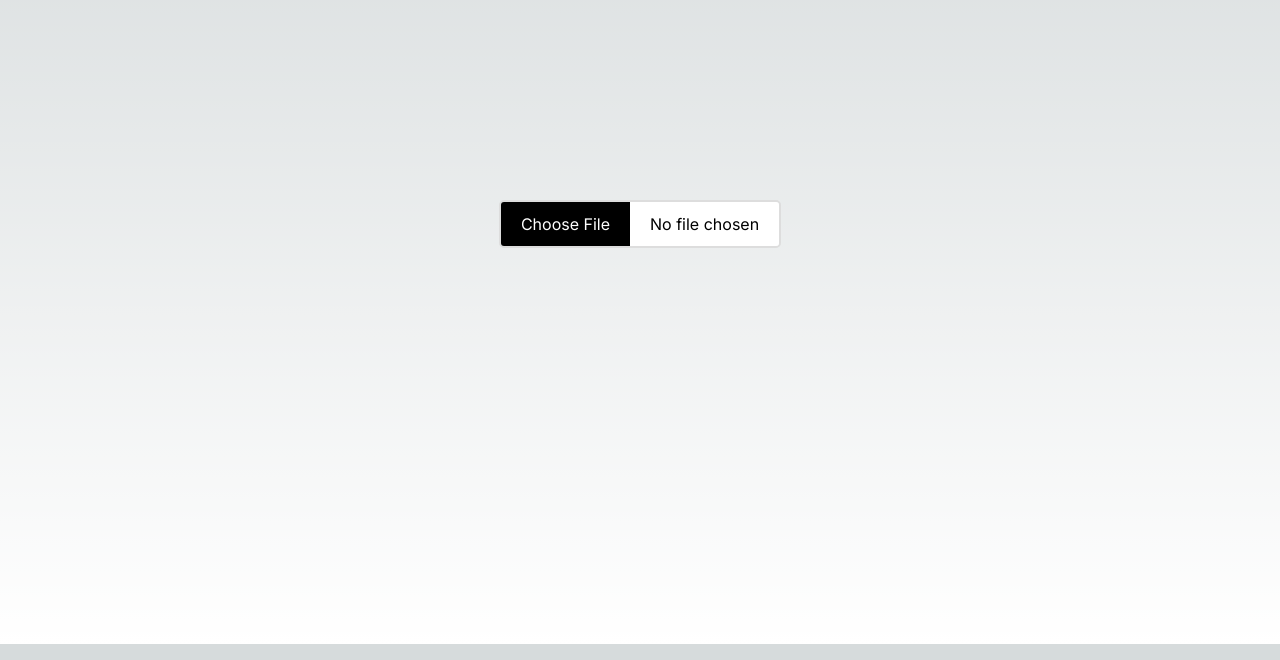
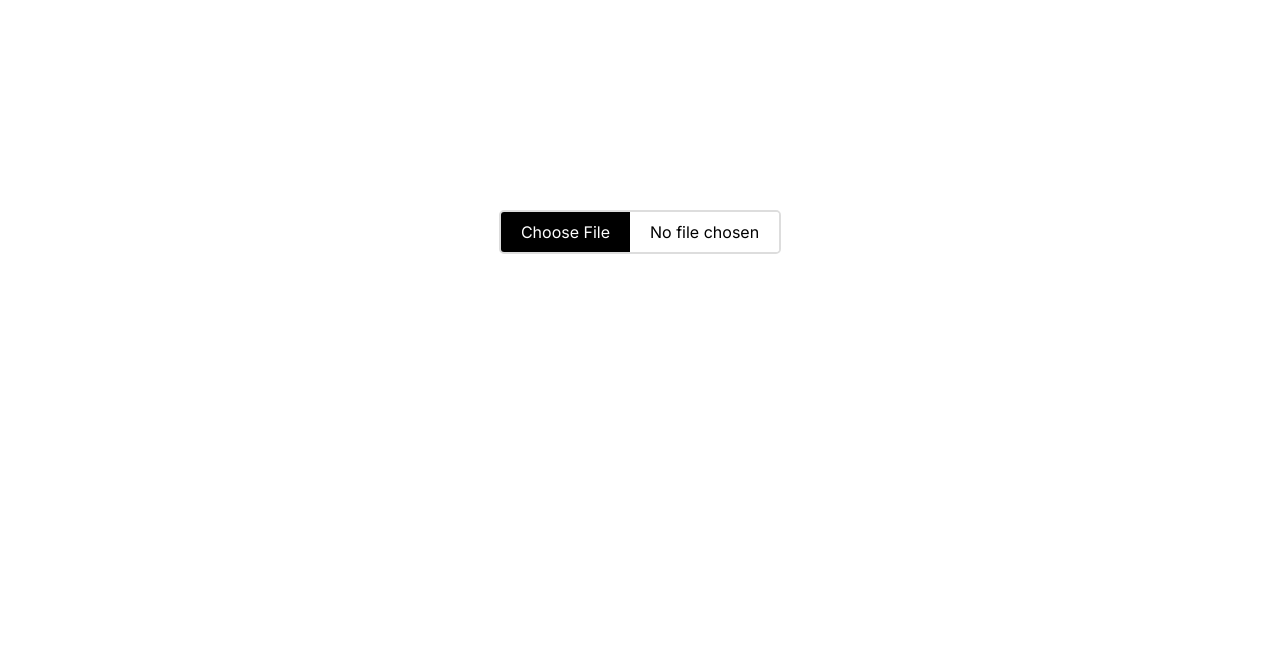
Before and after one commit to vivekprasad99/image-upload-assignment, a Next.js app: page / in a window 1280 px wide. Shown: the part 196-856 px from the top of the page. Built offline with nearby package versions, Linux system fonts and the light colour scheme; no server answers; the database is empty.

Commit message:
Implement Css for the UI

```diff
--- a/src/app/globals.css
+++ b/src/app/globals.css
@@ -1,33 +1,77 @@
-@tailwind base;
-@tailwind components;
-@tailwind utilities;
-
-:root {
-  --foreground-rgb: 0, 0, 0;
-  --background-start-rgb: 214, 219, 220;
-  --background-end-rgb: 255, 255, 255;
+.main-container {
+  display: flex;
+  flex-direction: column;
+  align-items: center;
+  padding: 20px;
 }
 
-@media (prefers-color-scheme: dark) {
-  :root {
-    --foreground-rgb: 255, 255, 255;
-    --background-start-rgb: 0, 0, 0;
-    --background-end-rgb: 0, 0, 0;
-  }
+.upload-container {
+  display: flex;
+  flex-direction: column;
+  align-items: center;
+  justify-content: center;
+  height: 100vh;
 }
-
-body {
-  color: rgb(var(--foreground-rgb));
-  background: linear-gradient(
-      to bottom,
-      transparent,
-      rgb(var(--background-end-rgb))
-    )
-    rgb(var(--background-start-rgb));
+.file-upload-wrapper {
+  display: flex;
+  align-items: center;
 }
-
-@layer utilities {
-  .text-balance {
-    text-wrap: balance;
-  }
+.file-input {
+  display: none;
 }
+.custom-file-input {
+  display: flex;
+  align-items: center;
+  border: 2px solid #ddd;
+  border-radius: 5px;
+  overflow: hidden;
+}
+.file-input-button {
+  background-color: #000;
+  color: #fff;
+  padding: 10px 20px;
+  cursor: pointer;
+}
+.file-input-label {
+  background-color: #fff;
+  padding: 10px 20px;
+}
+.preview-container {
+  display: flex;
+  flex-direction: column;
+  align-items: center;
+  margin-top: 10px;
+}
+.preview-image {
+  width: 300px;
+  height: 300px;
+  object-fit: cover;
+  border: 2px solid #ddd;
+  border-radius: 10px;
+  margin-bottom: 10px;
+}
+.upload-button {
+  background-color: #0070f3;
+  color: white;
+  border: none;
+  padding: 10px 20px;
+  border-radius: 5px;
+  cursor: pointer;
+  transition: background-color 0.3s;
+}
+.upload-button:hover {
+  background-color: #005bb5;
+}
+.loader-container {
+  display: flex;
+  align-items: center;
+  justify-content: center;
+  margin-top: 20px;
+}
+.message-container {
+  margin-top: 20px;
+}
+.upload-message {
+  font-size: 16px;
+  color: green;
+}
--- a/src/app/page.js
+++ b/src/app/page.js
@@ -2,43 +2,14 @@
 import { supabase } from "../../utils/supabase";
 import { useEffect, useState } from 'react';
 import { Oval } from 'react-loader-spinner';
-// import ImageUpload from './components/ImageUpload';
 
 export default function Home() {
-
-  const [images, setImages] = useState([]);
-
-  useEffect(() => {
-    const fetchImages = async () => {
-      const { data, error } = await supabase.from('images').select('*');
-      if (error) {
-        console.error('Error fetching images:', error);
-      } else {
-        console.log(data);
-        setImages(data);
-      }
-    };
-
-    fetchImages();
-  }, []);
-
-  const handleUpload = (url) => {
-    setImages((prevImages) => [...prevImages, { url }]);
-  };
 
   return (
     <main className="flex min-h-screen flex-col">
       <div className="main-container">
-      <ImageUpload onUpload={handleUpload}/>
+      <ImageUpload/>
     </div>
-    <style jsx>{`
-        .main-container {
-          display: flex;
-          flex-direction: column;
-          align-items: center;
-          padding: 20px;
-        }
-      `}</style>
     </main>
   );
 }
@@ -54,16 +25,12 @@ const ImageUpload=({ onUpload })=> {
     setSelectedFile(file);
     setImagePreview(URL.createObjectURL(file));
     setUploadMessage('');
-    console.log("hi");
-    console.log(file);
     const fileName = `${file.name}_${Date.now()}`;
-    console.log(fileName);
   };
 
   const handleImageUpload = async () => {
     if (!selectedFile) return;
     setIsLoading(true);
-    console.log("hello");
     const fileName = `${Date.now()}_${selectedFile.name}`;
     const { data, error } = await supabase.storage
       .from('images')
@@ -77,7 +44,6 @@ const ImageUpload=({ onUpload })=> {
       }
 
     const url = `${process.env.NEXT_PUBLIC_SUPABASE_URL}/storage/v1/object/public/images/${fileName}`;
-    console.log(url);
     const {success,failure} = await supabase.from('images').insert([{ url:url }]).select();
 
     if(failure)
@@ -124,78 +90,6 @@ const ImageUpload=({ onUpload })=> {
           <p className="upload-message">{uploadMessage}</p>
         </div>
       )}
-      <style jsx>{`
-        .upload-container {
-          display: flex;
-          flex-direction: column;
-          align-items: center;
-          justify-content: center;
-          height: 100vh;
-        }
-        .file-upload-wrapper {
-          display: flex;
-          align-items: center;
-        }
-        .file-input {
-          display: none;
-        }
-        .custom-file-input {
-          display: flex;
-          align-items: center;
-          border: 2px solid #ddd;
-          border-radius: 5px;
-          overflow: hidden;
-        }
-        .file-input-button {
-          background-color: #000;
-          color: #fff;
-          padding: 10px 20px;
-          cursor: pointer;
-        }
-        .file-input-label {
-          background-color: #fff;
-          padding: 10px 20px;
-        }
-        .preview-container {
-          display: flex;
-          flex-direction: column;
-          align-items: center;
-          margin-top: 10px;
-        }
-        .preview-image {
-          width: 300px;
-          height: 300px;
-          object-fit: cover;
-          border: 2px solid #ddd;
-          border-radius: 10px;
-          margin-bottom: 10px;
-        }
-        .upload-button {
-          background-color: #0070f3;
-          color: white;
-          border: none;
-          padding: 10px 20px;
-          border-radius: 5px;
-          cursor: pointer;
-          transition: background-color 0.3s;
-        }
-        .upload-button:hover {
-          background-color: #005bb5;
-        }
-        .loader-container {
-          display: flex;
-          align-items: center;
-          justify-content: center;
-          margin-top: 20px;
-        }
-        .message-container {
-          margin-top: 20px;
-        }
-        .upload-message {
-          font-size: 16px;
-          color: green;
-        }
-      `}</style>
     </div>
     );
 
```
